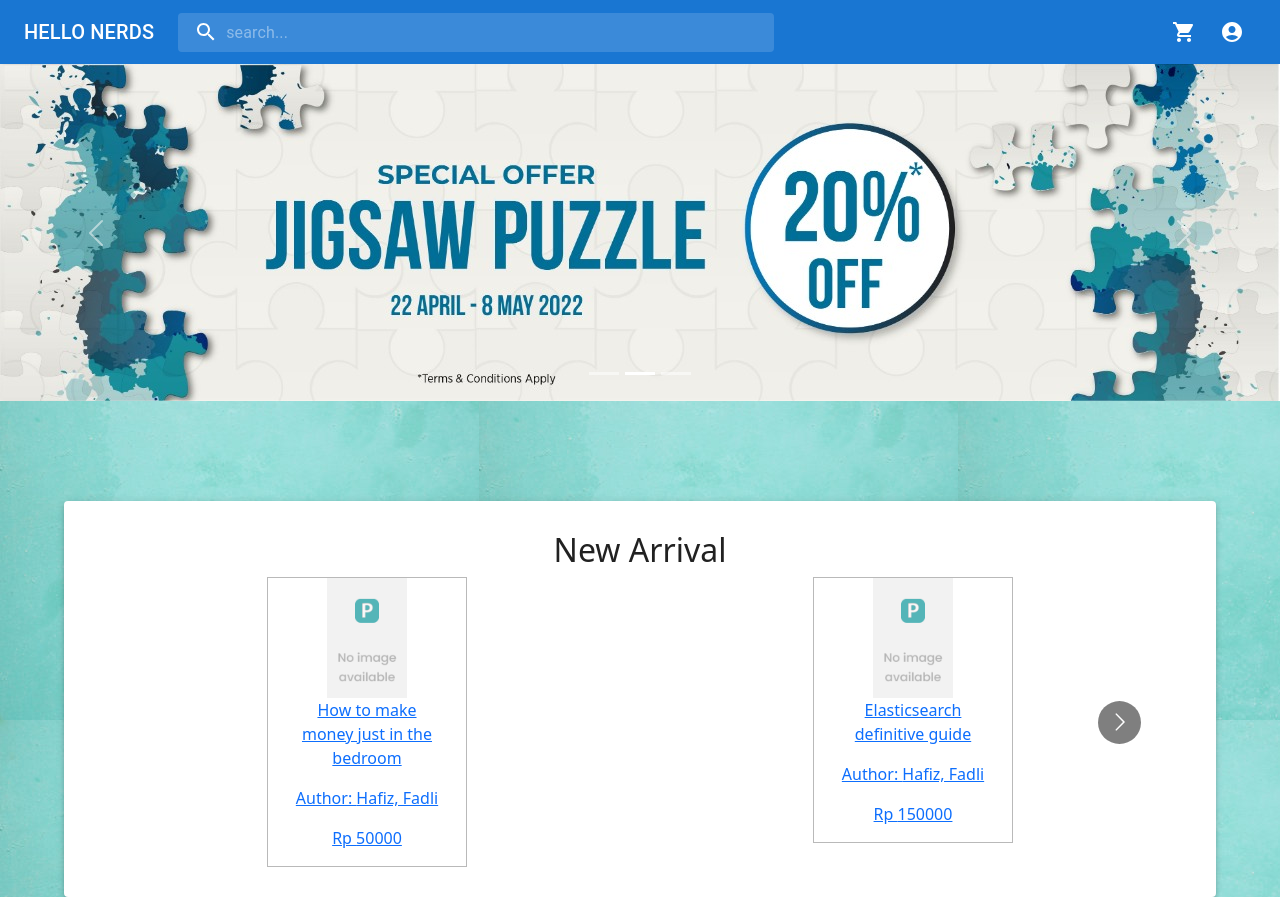
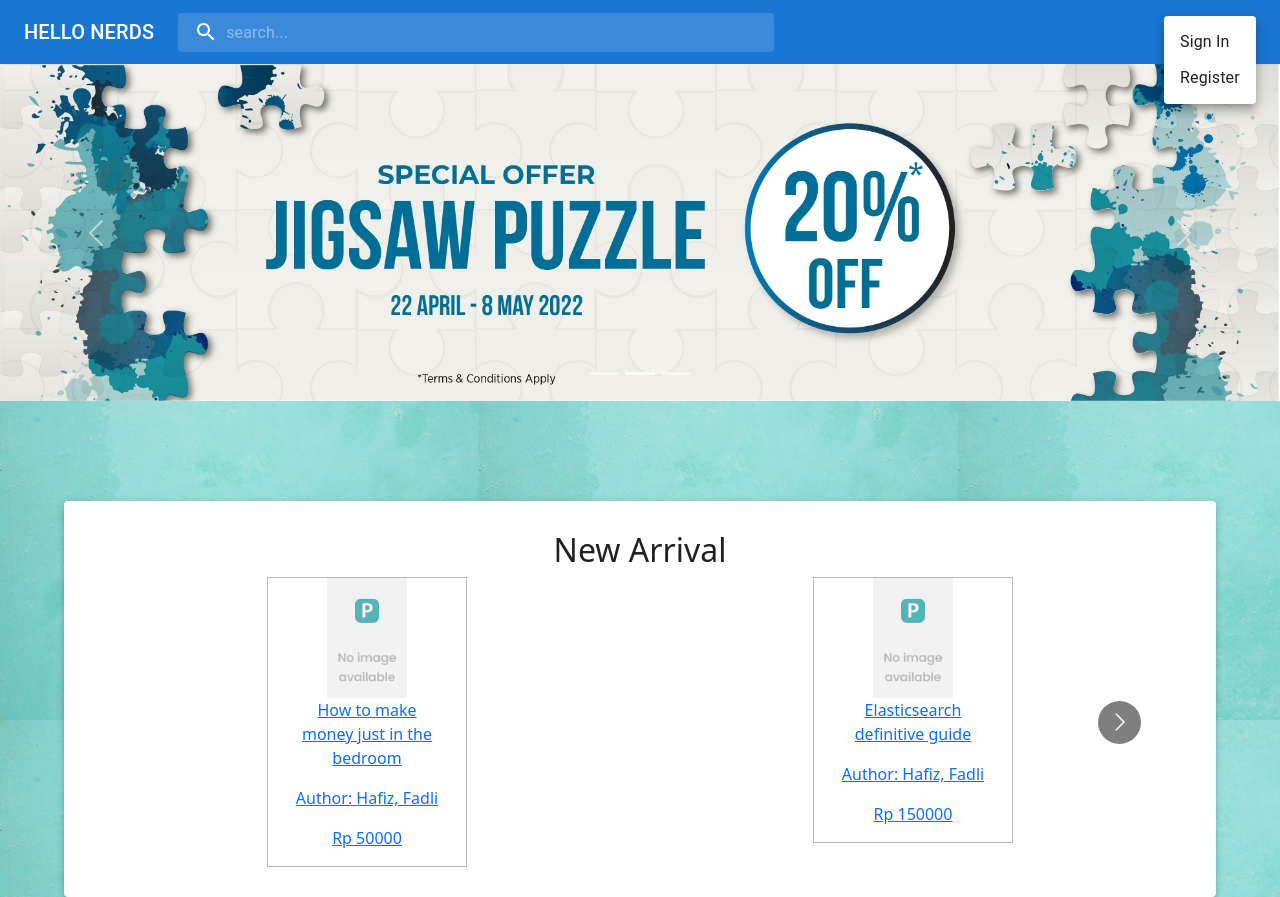
Before and after one commit to hafizmfadli/hello-nerds-web, a React (Create React App) app: page / in a window 1280 px wide. Both pictures are taken after a click on the button 1232 px from the left and 32 px from the top of the page. Built offline with nearby package versions, Linux system fonts and the light colour scheme.

Commit message:
update navbar

```diff
--- a/src/components/Navbar.jsx
+++ b/src/components/Navbar.jsx
@@ -19,10 +19,14 @@ import axios from "axios";
 import { debounce } from "lodash";
 import { API_BASE_URL } from "../helpers";
 import { useNavigate, useSearchParams } from "react-router-dom";
-import { useSelector } from 'react-redux'
-import { selectCart, sumCartQuantity } from '../slices/cartSlice'
-import cartService from '../services/cart'
-
+import { useSelector } from "react-redux";
+import { sumCartQuantity, cartSetup } from "../slices/cartSlice";
+import Menu from "@mui/material/Menu";
+import AuthService from "../services/auth.service";
+import CartService from "../services/cart";
+import { useDispatch } from "react-redux";
+import Swal from "sweetalert2";
+import withReactContent from "sweetalert2-react-content";
 
 const Search = styled("div")(({ theme }) => ({
   position: "relative",
@@ -69,7 +73,12 @@ const Navbar = ({ onFilterChanges }) => {
   const searchInputRef = useRef();
   const navigate = useNavigate();
   const [searchParams, setSearchParams] = useSearchParams();
-  const cartQty = useSelector(sumCartQuantity)
+  const cartQty = useSelector(sumCartQuantity);
+  const [anchorEl, setAnchorEl] = useState(null);
+  const isMenuOpen = Boolean(anchorEl);
+  const [user, setUser] = useState(null);
+  const dispatch = useDispatch();
+  const MySwal = withReactContent(Swal);
 
   useEffect(() => {
     // set focus to search box when user clicked
@@ -83,6 +92,17 @@ const Navbar = ({ onFilterChanges }) => {
     // make sure searchbox value is sync with query param
     // bisa pake redux untuk sync anatar query param, navbar searchbox, dan keyword di advance filter
     searchInputRef.current.value = searchParams.get("searchword") || "";
+    if (AuthService.isLoggedIn()) {
+      const token = AuthService.isLoggedIn().authentication_token.token;
+      const userInfo = AuthService.isLoggedIn().user_info;
+      setUser(userInfo);
+      const fetchCart = async () => {
+        // todo: handle error
+        let carts = await CartService.fetch(token, userInfo.id);
+        dispatch(cartSetup(carts));
+      };
+      fetchCart();
+    }
   }, []);
 
   // fire when magnifier button (only show when screen size < md) clicked
@@ -164,9 +184,74 @@ const Navbar = ({ onFilterChanges }) => {
   // fired when cart button is clicked
   const handleCartClicked = (e) => {
     navigate(`/checkout/cart`);
+  };
+
+  const handleMenuClose = () => {
+    setAnchorEl(null);
+  };
+
+  const handleProfileMenuOpen = (event) => {
+    setAnchorEl(event.currentTarget);
+  };
+
+  const handleLogoout = async () => {
+    try {
+      await AuthService.logout();
+      navigate(`/`);
+    } catch (err) {
+      MySwal.fire({
+        icon: "error",
+        title: "Oops...",
+        text: err.message,
+      });
     }
+  };
+
+  const handleSignin = () => {
+    navigate(`/account/login`);
+  };
+
+  const handleRegister = () => {
+    navigate(`/account/register`);
+  };
+
+  const menuId = "primary-search-account-menu";
+
+  const renderMenu = (
+    <Menu
+      anchorEl={anchorEl}
+      anchorOrigin={{
+        vertical: "top",
+        horizontal: "right",
+      }}
+      id={menuId}
+      keepMounted
+      transformOrigin={{
+        vertical: "top",
+        horizontal: "right",
+      }}
+      open={isMenuOpen}
+      onClose={handleMenuClose}
+    >
+      {user && (
+        <Box>
+          <MenuItem onClick={handleMenuClose}>
+            Hello, {user.first_name} {user.last_name}!
+          </MenuItem>
+          <MenuItem onClick={handleLogoout}>Logout</MenuItem>
+        </Box>
+      )}
+      {!user && (
+        <Box>
+          <MenuItem onClick={handleSignin}>Sign In</MenuItem>
+          <MenuItem onClick={handleRegister}>Register</MenuItem>
+        </Box>
+      )}
+    </Menu>
+  );
 
   return (
+    <Box>
       <AppBar position="static">
         <Toolbar>
           {/* Logo */}
@@ -181,7 +266,10 @@ const Navbar = ({ onFilterChanges }) => {
           {/* Search Box */}
           <Search
             sx={{
-            display: { xs: isSearchBtnClicked ? "block" : "none", md: "block" },
+              display: {
+                xs: isSearchBtnClicked ? "block" : "none",
+                md: "block",
+              },
             }}
           >
             <SearchIconWrapper>
@@ -250,17 +338,27 @@ const Navbar = ({ onFilterChanges }) => {
             >
               <SearchIcon />
             </IconButton>
-          <IconButton size="large" color="inherit" onClick={handleCartClicked}>
+            <IconButton
+              size="large"
+              color="inherit"
+              onClick={handleCartClicked}
+            >
               <Badge badgeContent={cartQty} color="error">
                 <ShoppingCartIcon />
               </Badge>
             </IconButton>
-          <IconButton size="large" color="inherit">
+            <IconButton
+              size="large"
+              color="inherit"
+              onClick={handleProfileMenuOpen}
+            >
               <AccountCircleIcon />
             </IconButton>
           </Box>
         </Toolbar>
       </AppBar>
+      {renderMenu}
+    </Box>
   );
 };
 
```
Lines whose indentation alone changed are shown as unchanged.
